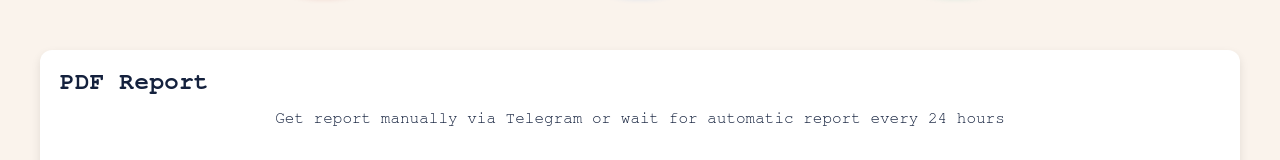
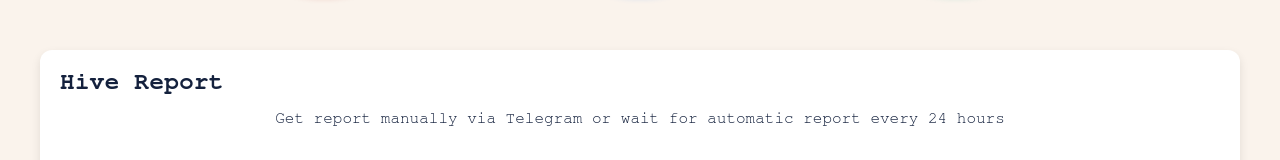
Before and after one commit to MbadaShehade/testingDeployment, a Next.js app: page /hiveDetails in a window 1280 px wide. Shown: the part 508-668 px from the top of the page. Built offline with nearby package versions, Linux system fonts and the light colour scheme; no server answers.

Commit message:
Update page.js

```diff
--- a/src/app/hiveDetails/page.js
+++ b/src/app/hiveDetails/page.js
@@ -571,10 +571,10 @@
       const data = await response.json();
       if (data.success) {
         if (!isAutoReport) {
-          setSuccessMessage('Hive report PDF sent to your Telegram successfully!');
+          setSuccessMessage('Hive report sent to your Telegram successfully!');
           // Hide the message after 5 seconds
           setTimeout(() => {
-            if (successMessage === 'Hive report PDF sent to your Telegram successfully!') {
+            if (successMessage === 'Hive report sent to your Telegram successfully!') {
               setSuccessMessage('');
             }
           }, 5000);
@@ -1966,7 +1966,7 @@
           padding: '20px',
           marginBottom: '20px'
         }}>
-          <h2>PDF Report</h2>
+          <h2>Hive Report</h2>
           <p>
             Get report manually via Telegram or wait for automatic report every 24 hours
           </p>
```
